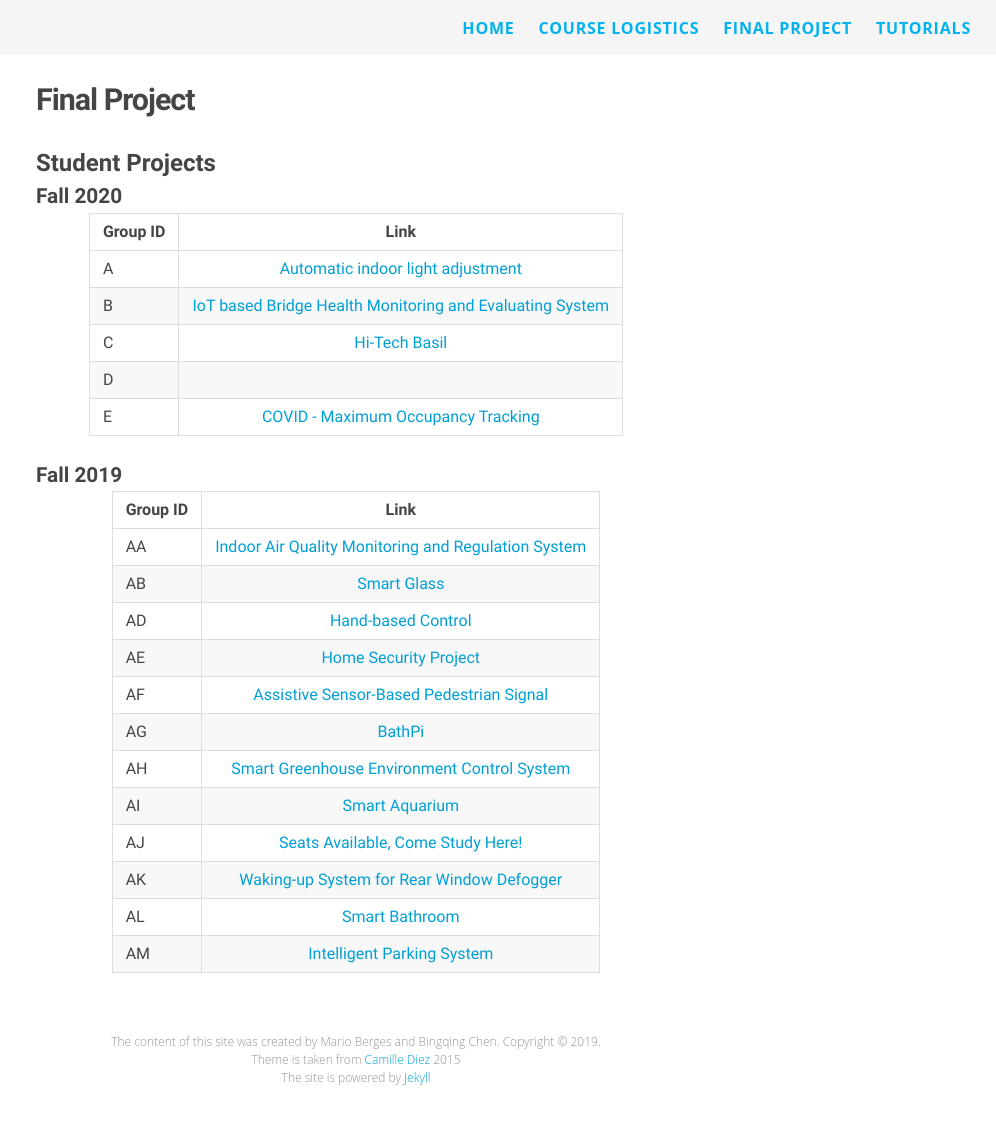
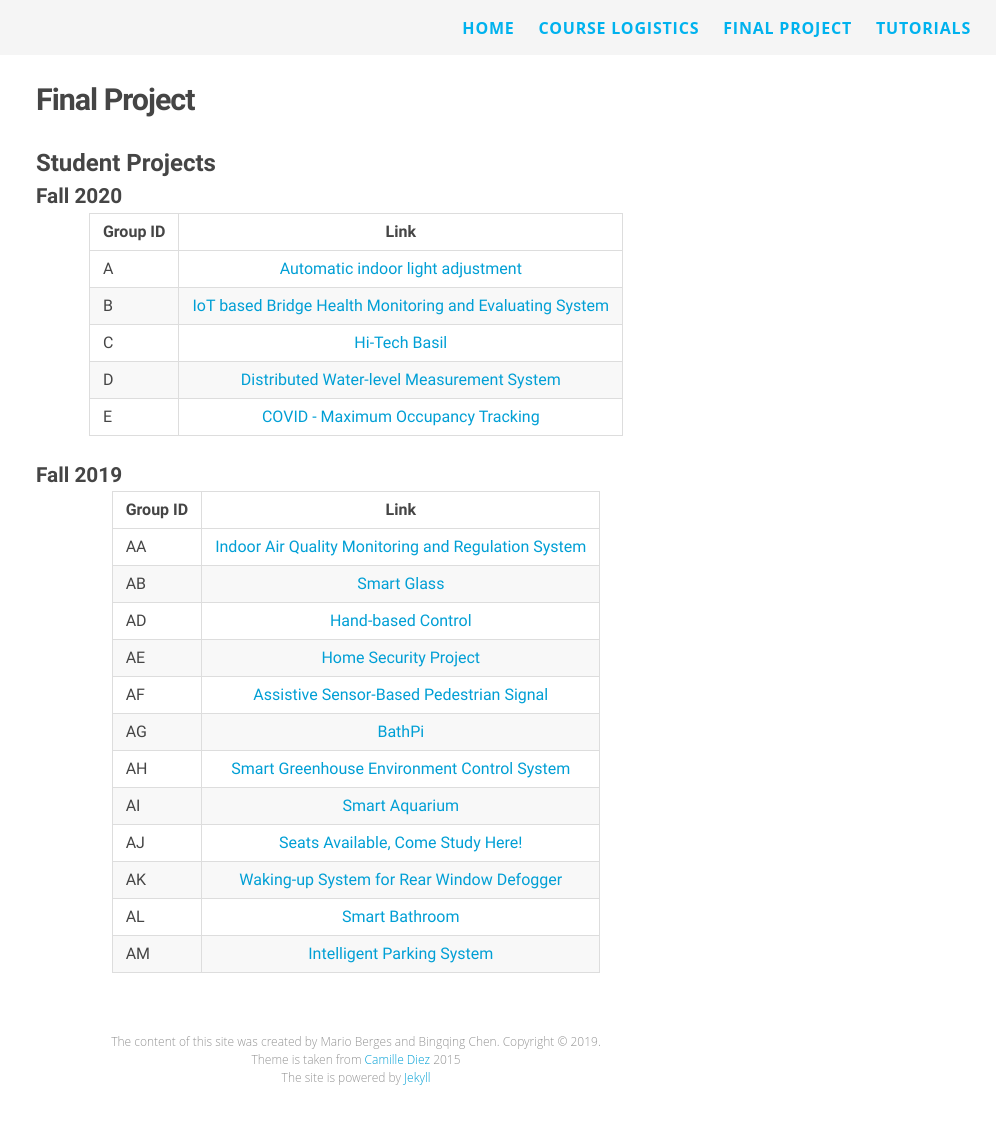
Before and after one commit to INFERLab/12740, a Jekyll site: the page built from project.md, in a window 1280 px wide. Shown: the whole page, without its empty margins (284-1280 px from the left). Built offline with Jekyll 4.4.1, drawn with Linux system fonts in a browser that asks for light colours; nearby versions of some CDN libraries; library files that are not in the unit come from our copies.

Commit message:
Included the project links

```diff
--- a/project.md
+++ b/project.md
@@ -10,7 +10,7 @@ title: Final Project
 |A|[Automatic indoor light adjustment](https://yesandy.github.io/12740-group-project/)|
 |B|[IoT based Bridge Health Monitoring and Evaluating System](https://xiongrxchn.github.io/IntelBri.github.io/)|
 |C|[Hi-Tech Basil](https://lgraff.github.io/lgraff-12704_Final_Project/)|
-|D||
+|D|[Distributed Water-level Measurement System](https://masciolistephen.github.io/10-740/)|
 |E|[COVID - Maximum Occupancy Tracking](https://github.com/SadhanaSai/12740-COVIDOccupancy/blob/main/README.md)|
 
 
```
